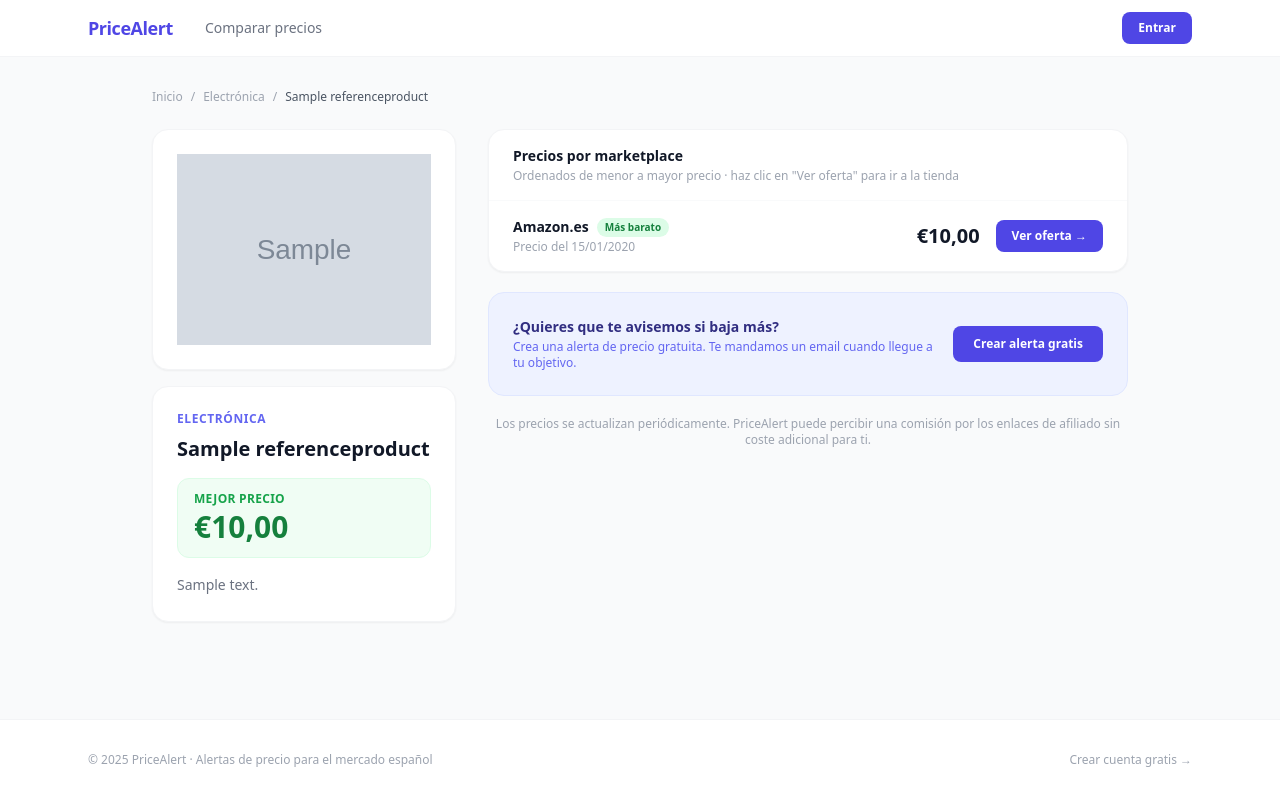
After one commit to jonathanmade/price-alert-tracker, a Django app: a page that uses templates/catalog/base.html in a window 1280 px wide. The commit adds this page. Run offline with Django 5.2, Linux system fonts and the light colour scheme; data comes from the database, SQL or seed files in the repository; tables that the repository leaves empty hold one stand-in row (values such as "Sample post"); grey boxes marked "Sample" are stand-in pictures; parts of the project's set-up code (start-up, migrations or seed data) failed here and were passed over; some libraries are stand-ins or nearby versions.

Commit message:
feat(module-4): comparador publico de precios por marketplace
- /comparar/ → catálogo con filtro por categoría y grid de productos
- /producto/<slug>/ → comparación de precios por marketplace, ordenada de menor a mayor
- Badge "Más barato" en la oferta con menor precio
- CTA de alerta de precio en cada página de producto
- Navbar y footer limpios, responsive, con link al frontend React
- Staff: panel de detalle ahora enlaza a la página pública del producto

Co-Authored-By: Claude Sonnet 4.6 <noreply@anthropic.com>

```diff
--- a/apps/catalog/views.py
+++ b/apps/catalog/views.py
@@ -1,7 +1,8 @@
-from django.shortcuts import get_object_or_404, redirect
+from django.db.models import Min, Count, Q
+from django.shortcuts import get_object_or_404, redirect, render
 from django.views import View
 
-from .models import ProductURL, AffiliateClick
+from .models import Category, Marketplace, ProductURL, ReferenceProduct, AffiliateClick
 
 
 class AffiliateRedirectView(View):
@@ -25,3 +26,61 @@ class AffiliateRedirectView(View):
         )
 
         return redirect(product_url.build_affiliate_url())
+
+
+class CatalogView(View):
+    """Listado público de productos con filtro por categoría."""
+    def get(self, request):
+        selected_cat = request.GET.get("cat", "").strip()
+
+        products = (
+            ReferenceProduct.objects
+            .filter(active=True)
+            .select_related("category")
+            .annotate(
+                lowest=Min("urls__current_price", filter=Q(urls__active=True)),
+                mp_count=Count("urls", filter=Q(urls__active=True)),
+            )
+            .order_by("name")
+        )
+
+        if selected_cat:
+            products = products.filter(category__slug=selected_cat)
+
+        categories = (
+            Category.objects
+            .filter(products__active=True)
+            .distinct()
+            .order_by("name")
+        )
+
+        return render(request, "catalog/catalog.html", {
+            "products":     products,
+            "categories":   categories,
+            "selected_cat": selected_cat,
+        })
+
+
+class ProductPublicView(View):
+    """Página pública de comparación de precios por marketplace."""
+    def get(self, request, slug):
+        product = get_object_or_404(
+            ReferenceProduct.objects
+            .select_related("category")
+            .prefetch_related("urls__marketplace"),
+            slug=slug,
+            active=True,
+        )
+
+        urls = sorted(
+            [u for u in product.urls.all() if u.active],
+            key=lambda u: (u.current_price is None, u.current_price or 0),
+        )
+
+        lowest_price = urls[0].current_price if urls and urls[0].current_price else None
+
+        return render(request, "catalog/product_detail.html", {
+            "product":       product,
+            "urls":          urls,
+            "lowest_price":  lowest_price,
+        })
--- a/config/urls.py
+++ b/config/urls.py
@@ -1,11 +1,13 @@
 from django.contrib import admin
 from django.urls import path, include
 from apps.alerts.views import check_price_now
-from apps.catalog.views import AffiliateRedirectView
+from apps.catalog.views import AffiliateRedirectView, CatalogView, ProductPublicView
 
 urlpatterns = [
     path("admin/",       admin.site.urls),
     path("staff/",       include("apps.staff.urls")),
     path("api/check-price/", check_price_now),
     path("go/<slug:product_slug>/<slug:marketplace_slug>/", AffiliateRedirectView.as_view(), name="affiliate_redirect"),
+    path("comparar/",    CatalogView.as_view(),            name="catalog"),
+    path("producto/<slug:slug>/", ProductPublicView.as_view(), name="product_detail"),
 ]
--- /dev/null
+++ b/templates/catalog/base.html
@@ -0,0 +1,42 @@
+<!DOCTYPE html>
+<html lang="es" class="h-full">
+<head>
+  <meta charset="UTF-8" />
+  <meta name="viewport" content="width=device-width, initial-scale=1.0" />
+  <title>{% block title %}Comparar precios{% endblock %} · PriceAlert</title>
+  <meta name="description" content="{% block meta_description %}Compara precios en Amazon, PCComponentes, MediaMarkt y más. Alertas gratuitas de bajadas de precio.{% endblock %}">
+  <script src="https://cdn.tailwindcss.com"></script>
+</head>
+<body class="bg-gray-50 min-h-full flex flex-col">
+
+  <!-- Navbar -->
+  <header class="bg-white border-b border-gray-100 sticky top-0 z-10">
+    <div class="max-w-6xl mx-auto px-6 h-14 flex items-center justify-between">
+      <div class="flex items-center gap-8">
+        <a href="/comparar/" class="text-indigo-600 font-bold text-lg tracking-tight">PriceAlert</a>
+        <a href="/comparar/" class="text-sm text-gray-500 hover:text-gray-900 transition-colors hidden sm:block">
+          Comparar precios
+        </a>
+      </div>
+      <a href="{{ FRONTEND_URL }}"
+         class="bg-indigo-600 hover:bg-indigo-500 text-white text-xs font-semibold px-4 py-2 rounded-lg transition-colors">
+        Entrar
+      </a>
+    </div>
+  </header>
+
+  <!-- Content -->
+  <main class="flex-1">
+    {% block content %}{% endblock %}
+  </main>
+
+  <!-- Footer -->
+  <footer class="border-t border-gray-100 bg-white mt-16">
+    <div class="max-w-6xl mx-auto px-6 py-8 flex flex-col sm:flex-row items-center justify-between gap-3 text-xs text-gray-400">
+      <span>© 2025 PriceAlert · Alertas de precio para el mercado español</span>
+      <a href="{{ FRONTEND_URL }}" class="hover:text-indigo-600 transition-colors">Crear cuenta gratis →</a>
+    </div>
+  </footer>
+
+</body>
+</html>
--- /dev/null
+++ b/templates/catalog/product_detail.html
@@ -0,0 +1,130 @@
+{% extends "catalog/base.html" %}
+{% block title %}{{ product.name }} · Comparar precio{% endblock %}
+{% block meta_description %}Compara el precio de {{ product.name }} en todos los marketplaces. Encuentra la mejor oferta y crea una alerta de precio gratuita.{% endblock %}
+
+{% block content %}
+<div class="max-w-5xl mx-auto px-6 py-8">
+
+  <!-- Breadcrumb -->
+  <nav class="text-xs text-gray-400 mb-6 flex items-center gap-2 flex-wrap">
+    <a href="/comparar/" class="hover:text-indigo-600 transition-colors">Inicio</a>
+    <span>/</span>
+    {% if product.category %}
+    <a href="/comparar/?cat={{ product.category.slug }}" class="hover:text-indigo-600 transition-colors">
+      {{ product.category.name }}
+    </a>
+    <span>/</span>
+    {% endif %}
+    <span class="text-gray-600 truncate max-w-xs">{{ product.name }}</span>
+  </nav>
+
+  <div class="grid lg:grid-cols-3 gap-8">
+
+    <!-- Sidebar: product info -->
+    <div class="lg:col-span-1 space-y-4">
+
+      {% if product.image_url %}
+      <div class="bg-white rounded-2xl border border-gray-100 shadow-sm p-6">
+        <img src="{{ product.image_url }}" alt="{{ product.name }}"
+             class="w-full max-h-60 object-contain" />
+      </div>
+      {% endif %}
+
+      <div class="bg-white rounded-2xl border border-gray-100 shadow-sm p-6">
+        {% if product.category %}
+        <p class="text-xs font-semibold text-indigo-500 uppercase tracking-wider mb-2">{{ product.category.name }}</p>
+        {% endif %}
+        <h1 class="text-xl font-bold text-gray-900 leading-snug mb-4">{{ product.name }}</h1>
+
+        {% if lowest_price %}
+        <div class="bg-green-50 border border-green-100 rounded-xl px-4 py-3 mb-4">
+          <p class="text-xs text-green-600 font-semibold uppercase tracking-wide">Mejor precio</p>
+          <p class="text-3xl font-bold text-green-700 mt-0.5">€{{ lowest_price|floatformat:2 }}</p>
+        </div>
+        {% endif %}
+
+        {% if product.description %}
+        <p class="text-sm text-gray-500 leading-relaxed">{{ product.description }}</p>
+        {% endif %}
+      </div>
+
+    </div>
+
+    <!-- Main: comparison + CTA -->
+    <div class="lg:col-span-2 space-y-5">
+
+      <!-- Price comparison table -->
+      <div class="bg-white rounded-2xl border border-gray-100 shadow-sm overflow-hidden">
+        <div class="px-6 py-4 border-b border-gray-50">
+          <h2 class="text-sm font-semibold text-gray-900">Precios por marketplace</h2>
+          <p class="text-xs text-gray-400 mt-0.5">Ordenados de menor a mayor precio · haz clic en "Ver oferta" para ir a la tienda</p>
+        </div>
+
+        {% if urls %}
+        <div class="divide-y divide-gray-50">
+          {% for pu in urls %}
+          <div class="px-6 py-4 flex items-center justify-between gap-4">
+
+            <div class="min-w-0 flex-1">
+              <div class="flex items-center gap-2 mb-0.5">
+                <span class="text-sm font-semibold text-gray-900">{{ pu.marketplace.name }}</span>
+                {% if forloop.first and lowest_price %}
+                <span class="text-[10px] font-bold bg-green-100 text-green-700 px-2 py-0.5 rounded-full">
+                  Más barato
+                </span>
+                {% endif %}
+              </div>
+              {% if pu.last_checked %}
+              <p class="text-xs text-gray-400">Precio del {{ pu.last_checked|date:"d/m/Y" }}</p>
+              {% else %}
+              <p class="text-xs text-gray-400">Sin datos de precio recientes</p>
+              {% endif %}
+            </div>
+
+            <div class="flex items-center gap-4 shrink-0">
+              {% if pu.current_price %}
+              <p class="text-xl font-bold text-gray-900">€{{ pu.current_price|floatformat:2 }}</p>
+              {% else %}
+              <p class="text-sm text-gray-300 italic">—</p>
+              {% endif %}
+
+              <a href="/go/{{ product.slug }}/{{ pu.marketplace.slug }}/"
+                 target="_blank"
+                 rel="noopener noreferrer"
+                 class="bg-indigo-600 hover:bg-indigo-500 text-white text-xs font-semibold px-4 py-2 rounded-lg transition-colors whitespace-nowrap">
+                Ver oferta →
+              </a>
+            </div>
+
+          </div>
+          {% endfor %}
+        </div>
+
+        {% else %}
+        <div class="px-6 py-12 text-center text-sm text-gray-400">
+          No hay marketplaces configurados para este producto todavía.
+        </div>
+        {% endif %}
+      </div>
+
+      <!-- Alert CTA -->
+      <div class="bg-indigo-50 border border-indigo-100 rounded-2xl p-6 flex flex-col sm:flex-row items-start sm:items-center justify-between gap-4">
+        <div>
+          <p class="text-sm font-semibold text-indigo-900">¿Quieres que te avisemos si baja más?</p>
+          <p class="text-xs text-indigo-500 mt-0.5">Crea una alerta de precio gratuita. Te mandamos un email cuando llegue a tu objetivo.</p>
+        </div>
+        <a href="{{ FRONTEND_URL }}"
+           class="shrink-0 bg-indigo-600 hover:bg-indigo-500 text-white text-xs font-semibold px-5 py-2.5 rounded-lg transition-colors">
+          Crear alerta gratis
+        </a>
+      </div>
+
+      <!-- Info note -->
+      <p class="text-xs text-gray-400 text-center">
+        Los precios se actualizan periódicamente. PriceAlert puede percibir una comisión por los enlaces de afiliado sin coste adicional para ti.
+      </p>
+
+    </div>
+  </div>
+</div>
+{% endblock %}
```
Also changed, not shown: templates/catalog/catalog.html (added, +106 -0 lines), templates/staff/products/detail.html (+12 -5 lines).
